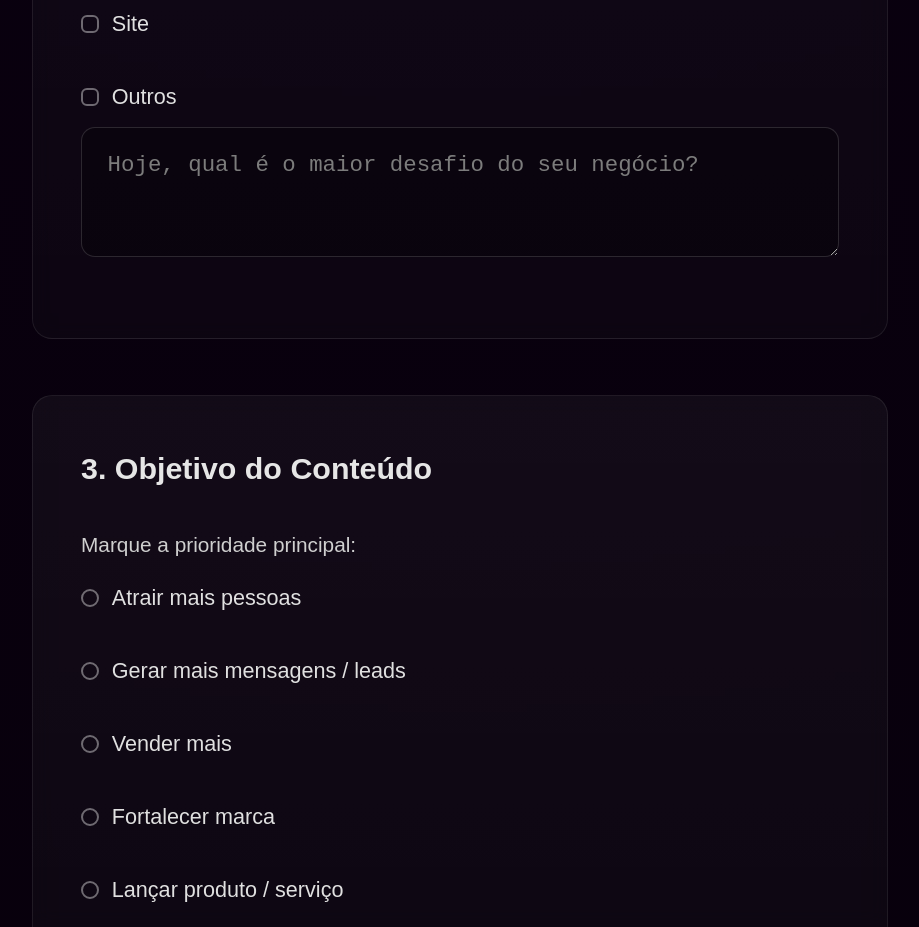
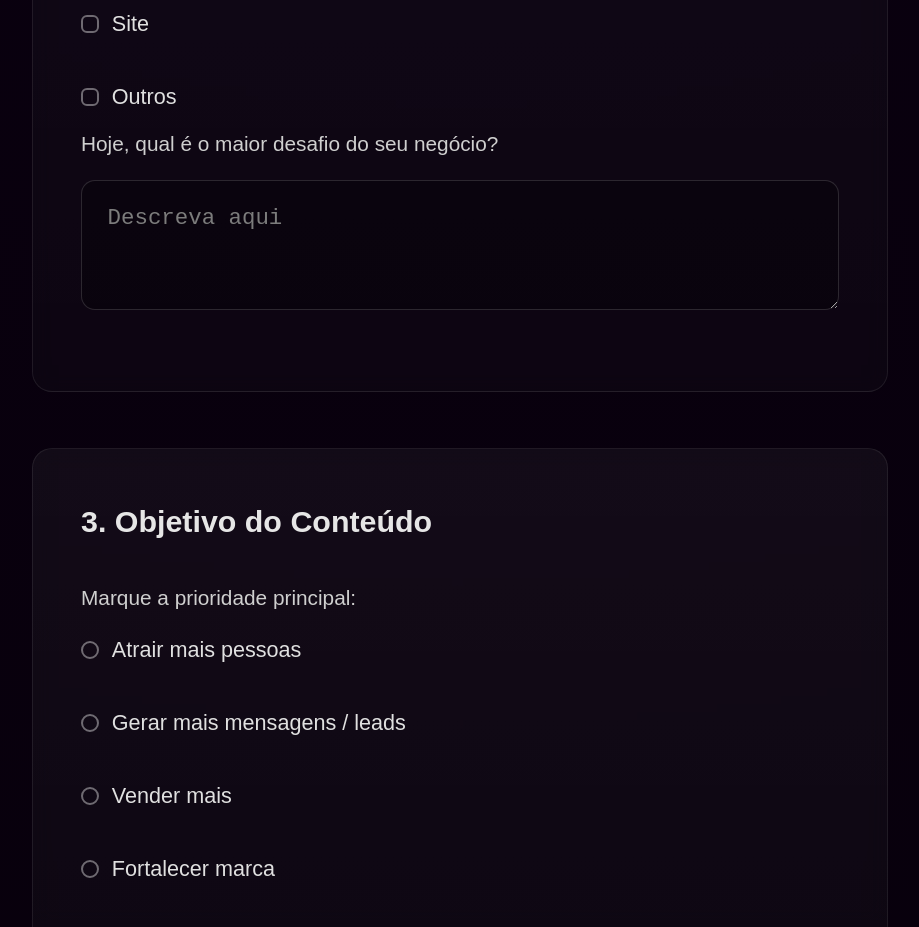
Before and after one commit to Carlotto27/meusitelottnvfx, a plain HTML site: page briefing.html in a window 1280 px wide. Shown: the part 1660-2587 px from the top of the page, without its empty margins (180-1099 px from the left). Drawn offline with nearby package versions, Linux system fonts and the light colour scheme.

Commit message:
Update briefing.html

```diff
--- a/briefing.html
+++ b/briefing.html
@@ -47,8 +47,8 @@
       <label><input type="checkbox" name="canais_venda" value="Loja física"> Loja física</label><br>
       <label><input type="checkbox" name="canais_venda" value="Site"> Site</label><br>
       <label><input type="checkbox" name="canais_venda" value="Outros"> Outros</label>
-
-      <textarea name="maior_desafio" placeholder="Hoje, qual é o maior desafio do seu negócio?"></textarea>
+      <p>Hoje, qual é o maior desafio do seu negócio?</p>
+      <textarea name="maior_desafio" placeholder="Descreva aqui"></textarea>
 
 
     </div>
```
